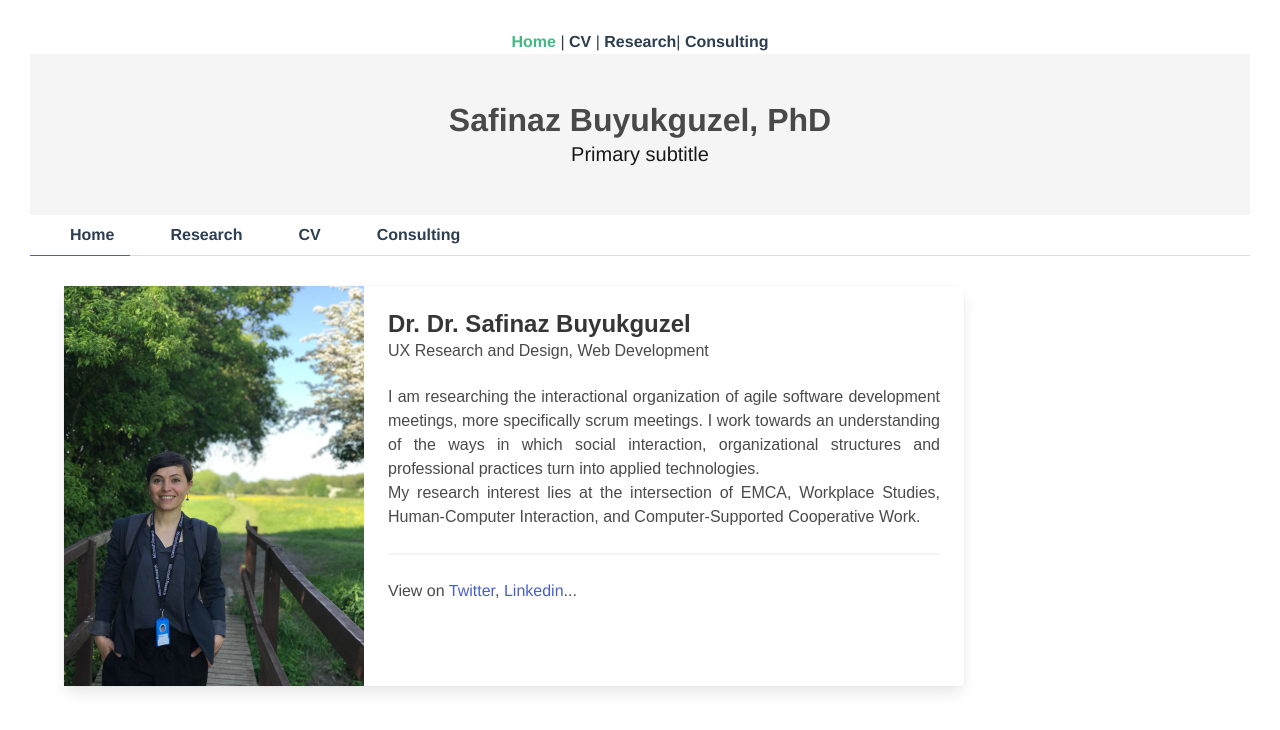
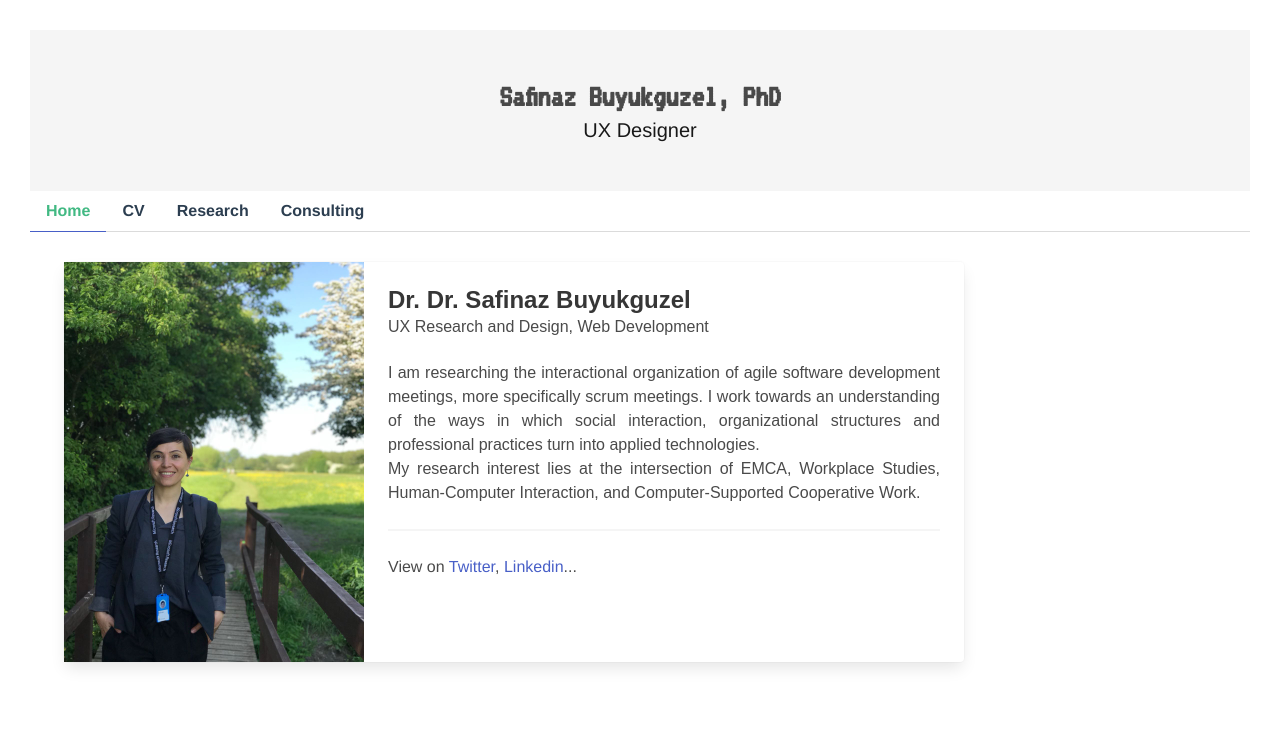
Before and after one commit to safinazbg/mysite, a Vue app: page / in a window 1280 px wide. Shown: the top 730 px of the page. Built offline with nearby package versions, Linux system fonts and the light colour scheme.

Commit message:
update the nav bar with router link

```diff
--- a/src/App.vue
+++ b/src/App.vue
@@ -1,18 +1,15 @@
 <template>
   <div id="nav">
-    <router-link to="/">Home</router-link> |
-    <router-link to="/cv">CV</router-link> |
-    <router-link to="/research">Research</router-link>|
-    <router-link to="/consulting">Consulting</router-link>
+
 
     <section class="hero is-light">
       <div class="hero-body">
         <div class="container">
-          <h1 class="title">
+          <h1 class="title main">
             Safinaz Buyukguzel, PhD
           </h1>
           <h2 class="subtitle">
-            Primary subtitle
+            UX Designer
           </h2>
         </div>
       </div>
@@ -21,28 +18,28 @@
       <div class="tabs is-left">
         <ul>
           <li class="is-active">
-            <a>
-              <span class="icon is-small"><i class="mdi mdi-human-greeting" aria-hidden="true"></i></span>
+            <router-link to="/">
+              <!--span class="icon is-small"><i class="mdi mdi-human-greeting" aria-hidden="true"></i></span-->
               <span>Home</span>
-            </a>
+            </router-link>
           </li>
           <li>
-            <a class="tabcolor">
-              <span class="icon is-small"><i class="mdi mdi-magnify" aria-hidden="true"></i></span>
-              <span>Research</span>
-            </a>
+            <router-link to="/cv">
+              <!--              <span class="icon is-small"><i class="mdi mdi-magnify" aria-hidden="true"></i></span>-->
+              <span>CV</span>
+            </router-link>
           </li>
           <li>
-            <a>
-              <span class="icon is-small"><i class="mdi mdi-fingerprint" aria-hidden="true"></i></span>
-              <span>CV</span>
-            </a>
+            <router-link to="/research">
+              <!--              <span class="icon is-small"><i class="mdi mdi-fingerprint" aria-hidden="true"></i></span>-->
+              <span>Research</span>
+            </router-link>
           </li>
           <li>
-            <a class="tabcolor">
-              <span class="icon is-small"><i class="mdi mdi-lightbulb-on-outline" aria-hidden="true"></i></span>
+            <router-link to="/consulting">
+<!--              <span class="icon is-small"><i class="mdi mdi-lightbulb-on-outline" aria-hidden="true"></i></span>-->
               <span>Consulting</span>
-            </a>
+            </router-link>
           </li>
         </ul>
       </div>
@@ -54,6 +51,7 @@
 </template>
 
 <style>
+  @import url('https://fonts.googleapis.com/css2?family=VT323&display=swap');
   #app {
     font-family: Avenir, Helvetica, Arial, sans-serif;
     -webkit-font-smoothing: antialiased;
@@ -80,5 +78,8 @@
     font-family:noto sans jp, sans-serif ;
 
   }
+  .main.title {
+    font-family: 'VT323';
+  }
 
 </style>
```
